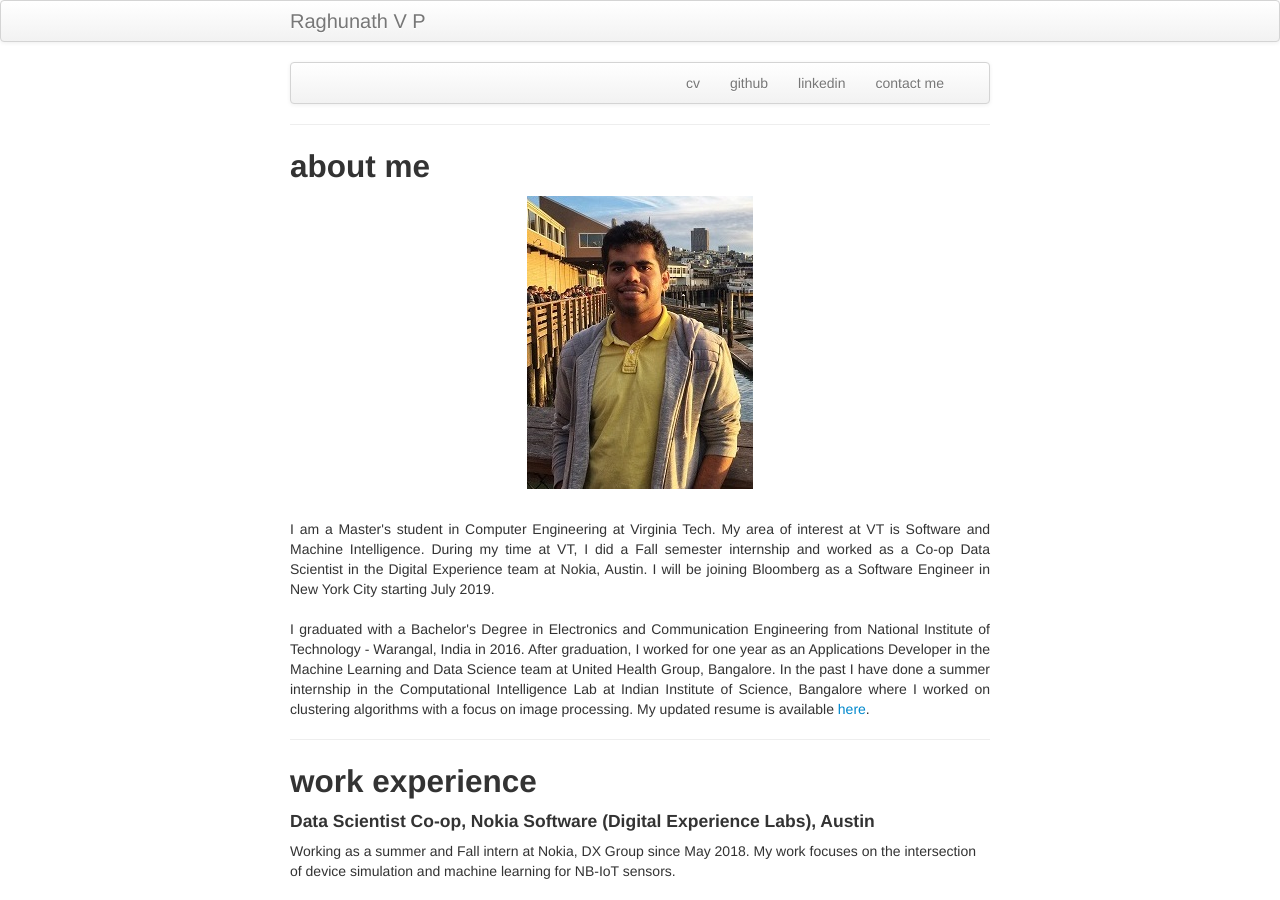
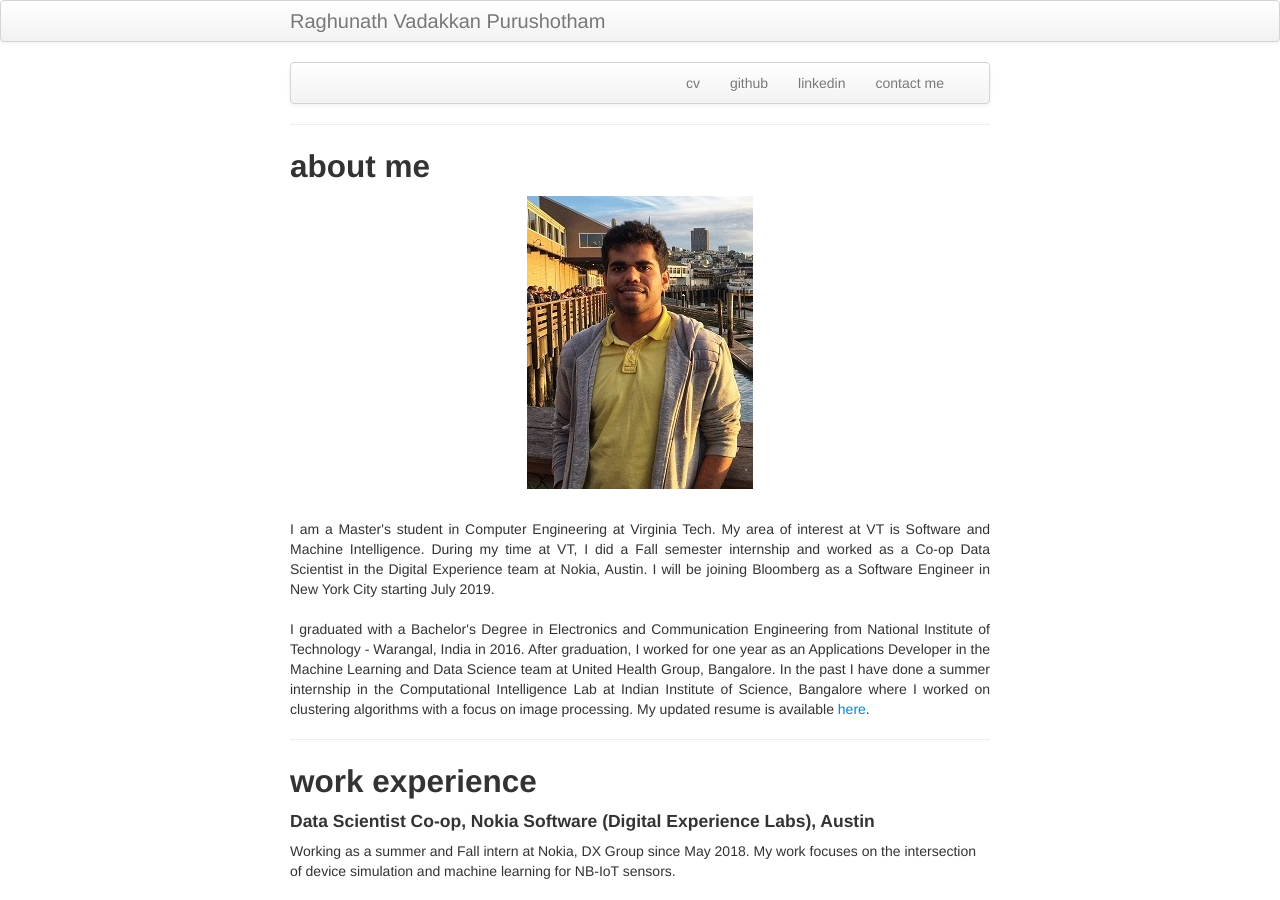
Before and after one commit to rvp22/rvp22.github.io, a Jekyll site: the page built from index.md, in a window 1280 px wide and 900 px high. Built offline with Jekyll 4.4.1, drawn with Linux system fonts in a browser that asks for light colours.

Commit message:
Update _config.yml

```diff
--- a/_config.yml
+++ b/_config.yml
@@ -8,9 +8,9 @@ highlighter: rouge
 # Themes are encouraged to use these universal variables
 # so be sure to set them if your theme uses them.
 #
-title : Raghunath V P
+title : Raghunath Vadakkan Purushotham
 author :
-  name : Raghunath V P
+  name : Raghunath Vadakkan Purushotham
   email : raghunathvp22@gmail.com
   github : rvp22
 
```
